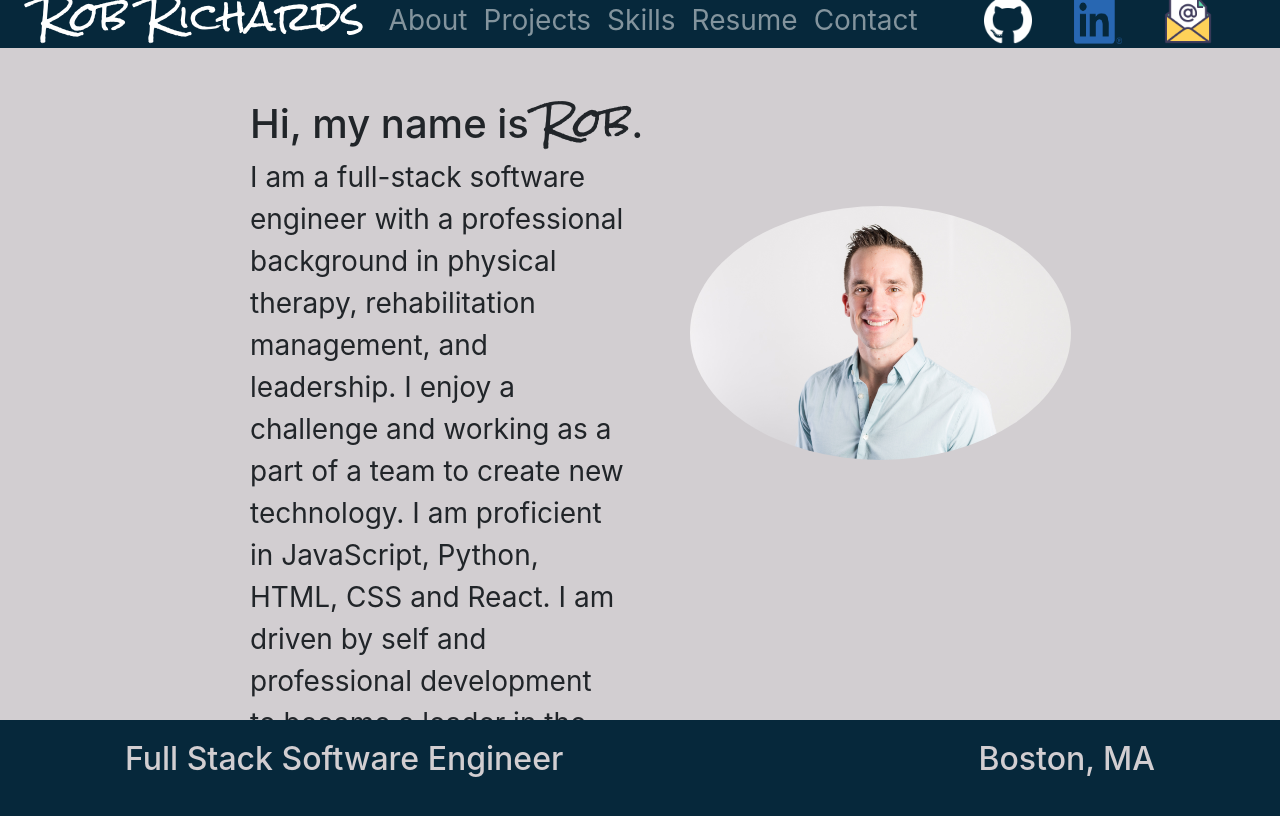
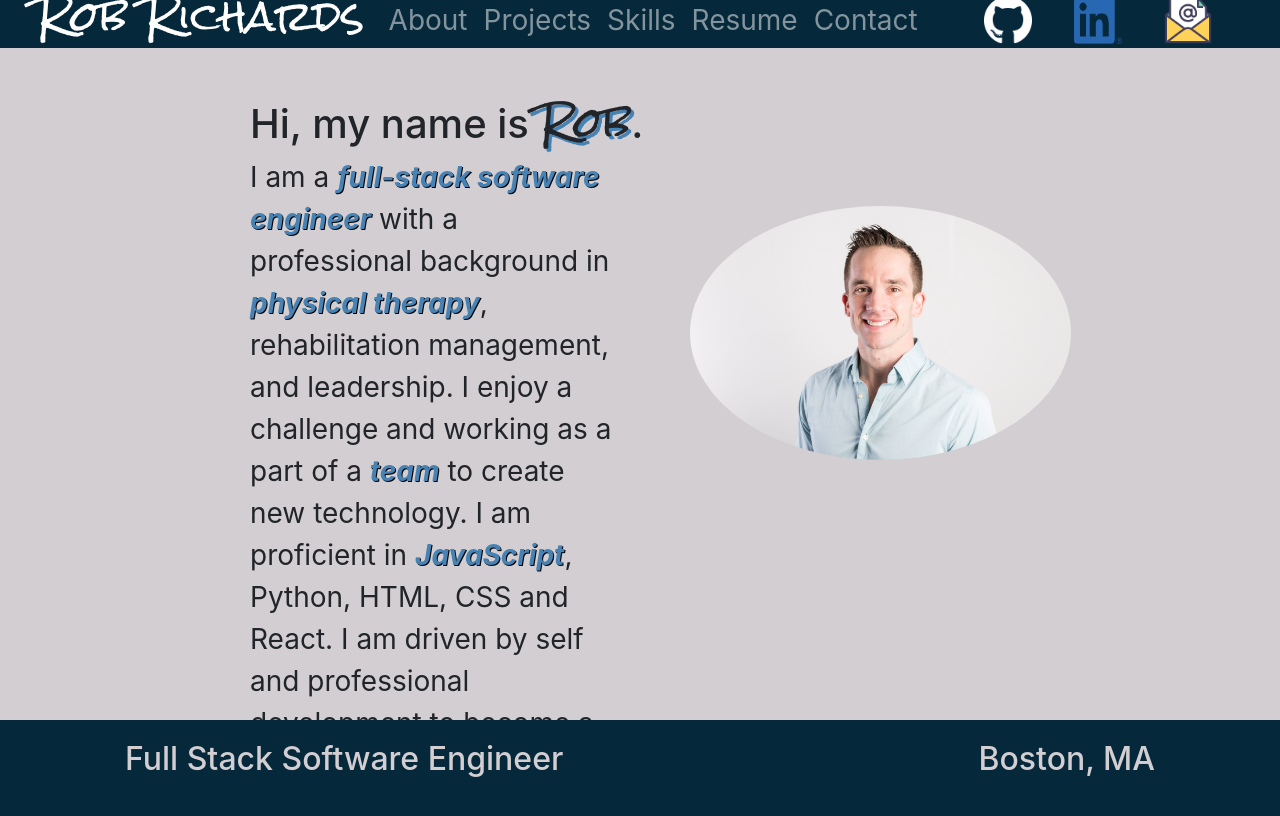
Before and after one commit to robrichardsdpt/portfolio, a React (Create React App) app: page /#/about in a window 1280 px wide. Shown: the top 816 px of the page. Built offline with nearby package versions, Linux system fonts and the light colour scheme.

Commit message:
added text shadow and spans to improve look of about section

```diff
--- a/src/About.js
+++ b/src/About.js
@@ -15,7 +15,7 @@ const About = () => (
     </Row>
     <Row>
     <Col s={12} md={6} className="aboutText">
-      I am a full-stack software engineer with a professional background in physical therapy, rehabilitation management, and leadership. I enjoy a challenge and working as a part of a team to create new technology. I am proficient in JavaScript, Python, HTML, CSS and React. I am driven by self and professional development to become a leader in the field. Further, I am motivated to create software and technology to help others accomplish their goals, and to improve the human experience.  I am looking to utilize my technical skills, along with those that I have obtained as a physical therapist to contribute to the world of technology.
+      I am a <span className="highlight">full-stack software engineer</span> with a professional background in <span className="highlight">physical therapy</span>, rehabilitation management, and leadership. I enjoy a challenge and working as a part of a <span className="highlight">team</span> to create new technology. I am proficient in <span className='highlight'>JavaScript</span>, Python, HTML, CSS and React. I am driven by self and professional development to become a <span className="highlight">leader</span> in the field. Further, I am motivated to create software and technology to help others accomplish their goals, and to <span className="highlight">improve the human experience</span>.  I am looking to utilize my technical skills, along with those that I have obtained as a physical therapist to contribute to the world of technology.
     </Col>
       <Col s={12} md={6} className='aboutPic'>
         <Image src={self} alt="About Me" className='self' roundedCircle/>
--- a/src/App.css
+++ b/src/App.css
@@ -100,10 +100,18 @@
 }
 .name {
   font-family: 'Rock Salt', cursive;
+  text-shadow: 3px 3px steelblue;
 }
 .self {
   height: auto;
   max-width: 125%;
+}
+
+.highlight {
+  color: steelblue;
+  text-shadow: 1px 1px black;
+  font-style: italic;
+  font-weight: bold;
 }
 
 .projects {
```
